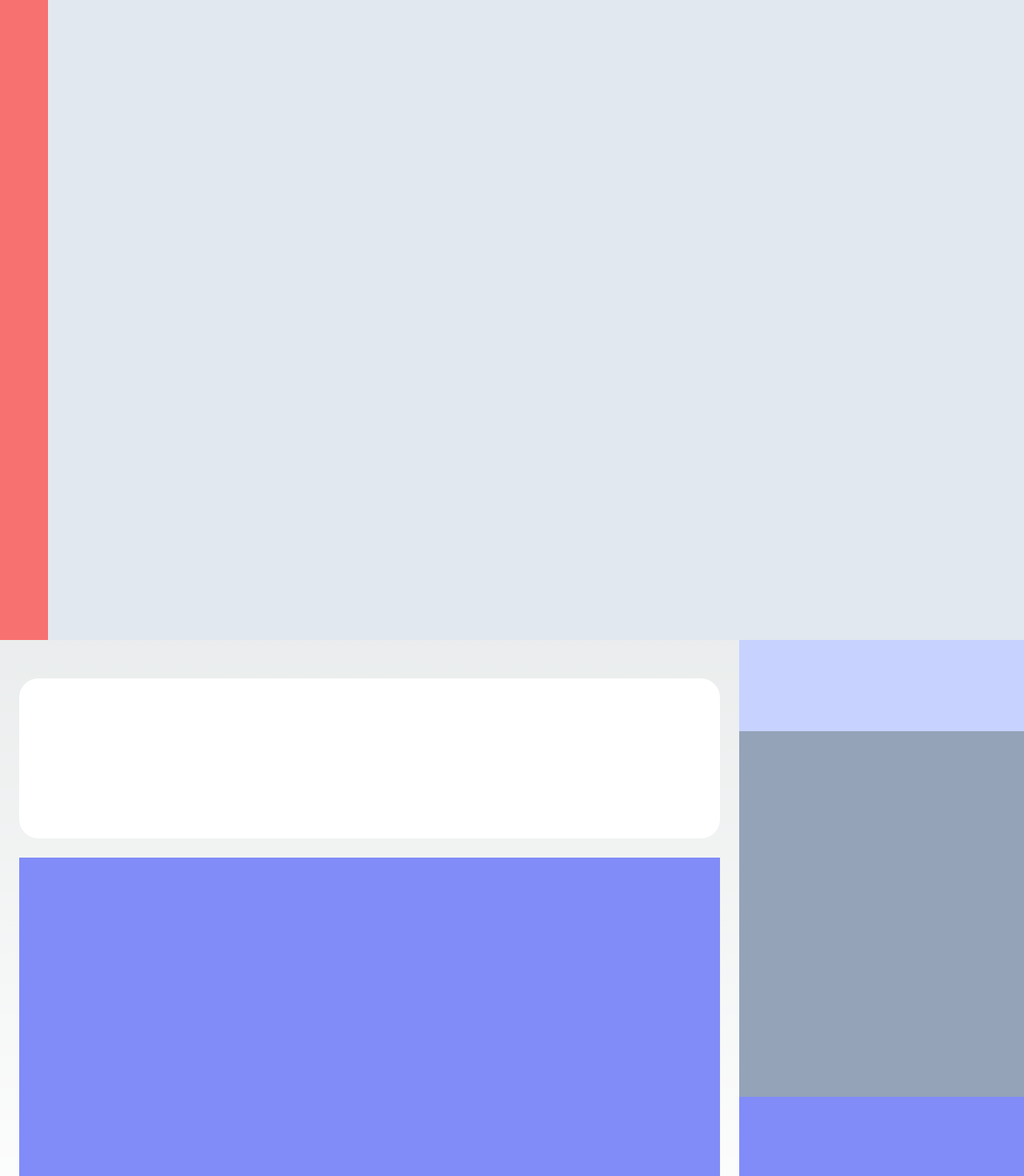
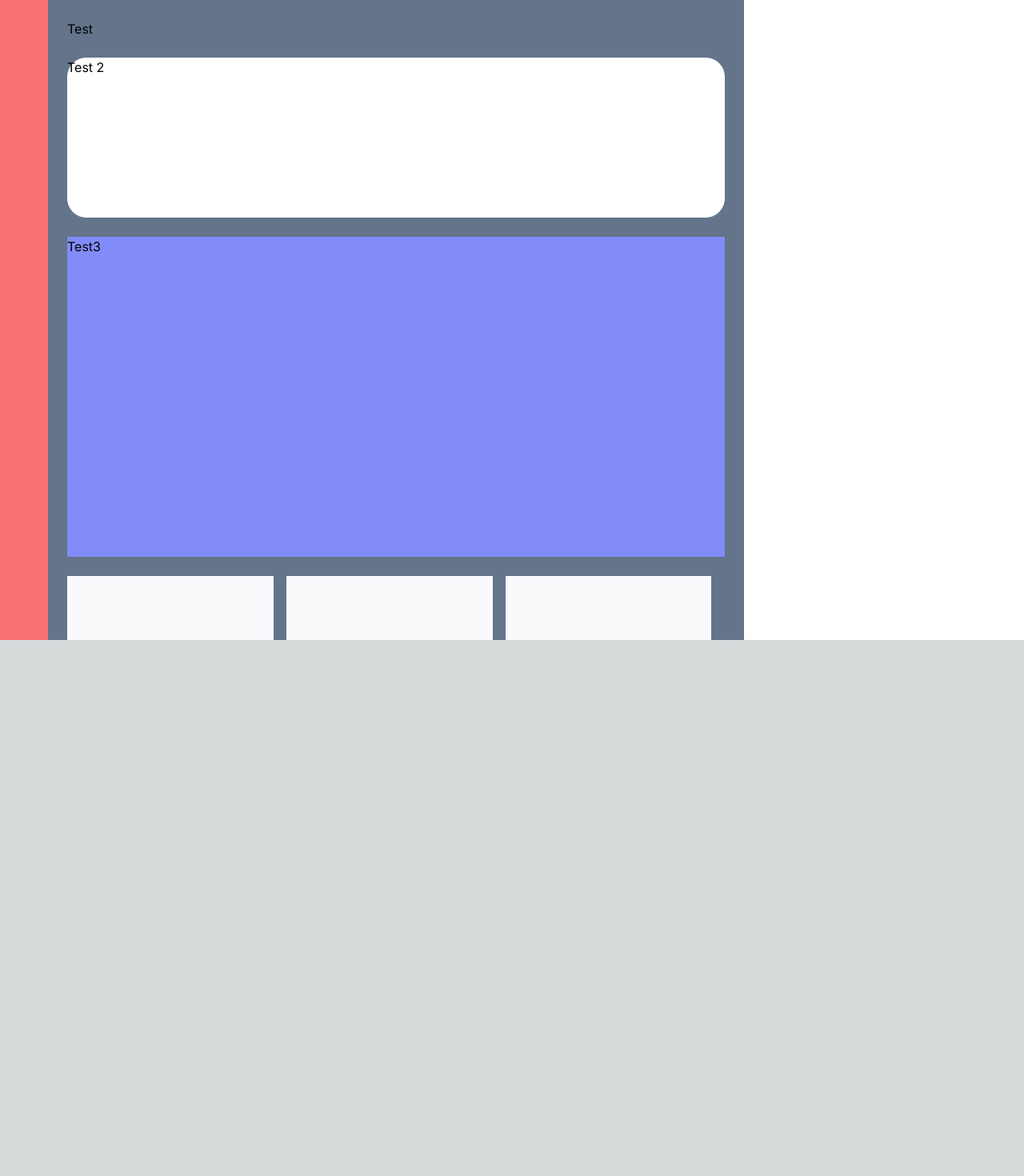
Before and after one commit to RN2541/food-deli, a Next.js app: page / in a window 1280 px wide. Shown: the top 1470 px of the page at 80% size. After the commit the page ends 800 px from the top, so only its background shows below. Built offline with nearby package versions, Linux system fonts and the light colour scheme.

Commit message:
feat: :ambulance: add/edit

```diff
--- a/src/app/layout.tsx
+++ b/src/app/layout.tsx
@@ -19,9 +19,10 @@ export default function RootLayout({
       <body className={inter.className}>
         <section className='relative h-screen w-[100%] flex'>
         <div className='static flex-none w-[60px] shrink h-full bg-red-400'></div>
-        <div className='static flex-1 h-full bg-slate-200'></div>
+        <div className='static flex-1 h-full bg-slate-500'>{children}</div>
+
         </section>
-          {children}
+
           </body>
     </html>
   )
--- a/src/app/page.tsx
+++ b/src/app/page.tsx
@@ -1,11 +1,9 @@
 export default function Home (){
-  return(
-    <main className="h-screen w-full flex">
-      <div className="w-full h-full overflow-scroll pt-6 px-6 space-y-6">
-        <div className="w-full h-auto space-x-4">
-        </div>
-        <div className="w-full h-[200px]  bg-white rounded-3xl"></div>
-        <div className="w-full h-[400px] bg-indigo-400"></div>
+  return <main className="h-screen w-full flex overflow-scroll">
+    <div className="w-full h-full  pt-6 px-6 space-y-6">
+      <div className="w-full h-auto space-x-4"> Test</div>
+      <div className="w-full h-[200px]  bg-white rounded-3xl"> Test 2</div>
+      <div className="w-full h-[400px] bg-indigo-400">Test3</div>
       <div className="w-full h-auto flex flex-wrap gap-4">
            <div className="h-[200px] w-[calc(33.33%-16px)] bg-slate-50"></div>
            <div className="h-[200px] w-[calc(33.33%-16px)] bg-slate-50"></div>
@@ -19,11 +17,34 @@ export default function Home (){
            <div className="h-[200px] w-[calc(33.33%-16px)] bg-slate-50"></div>
     </div>
     </div>
-      <div className="w-[500px] h-full bg-white flex flex-col">
-      <div className="w-full h-[200px] bg-indigo-200"></div>
-      <div className="w-full h-full bg-slate-400"></div>
-      <div className="w-full h-[400px] bg-indigo-400"></div>
-      </div>
+    <div className="w-[500px] h-full bg-white flex flex-col"></div>
+
   </main>
-)
+//   return(
+//     <main className="h-screen w-full flex">
+//       <div className="w-full h-full overflow-scroll pt-6 px-6 space-y-6">
+//         <div className="w-full h-auto space-x-4">
+//         </div>
+//         {/* <div className="w-full h-[200px]  bg-white rounded-3xl"></div>
+//         <div className="w-full h-[400px] bg-indigo-400"></div>
+//         <div className="w-full h-auto flex flex-wrap gap-4">
+//           <div className="h-[200px] w-[calc(33.33%-16px)] bg-slate-50"></div>
+//           <div className="h-[200px] w-[calc(33.33%-16px)] bg-slate-50"></div>
+//           <div className="h-[200px] w-[calc(33.33%-16px)] bg-slate-50"></div>
+//           <div className="h-[200px] w-[calc(33.33%-16px)] bg-slate-50"></div>
+//           <div className="h-[200px] w-[calc(33.33%-16px)] bg-slate-50"></div>
+//           <div className="h-[200px] w-[calc(33.33%-16px)] bg-slate-50"></div>
+//           <div className="h-[200px] w-[calc(33.33%-16px)] bg-slate-50"></div>
+//           <div className="h-[200px] w-[calc(33.33%-16px)] bg-slate-50"></div>
+//           <div className="h-[200px] w-[calc(33.33%-16px)] bg-slate-50"></div>
+//           <div className="h-[200px] w-[calc(33.33%-16px)] bg-slate-50"></div>
+//         </div> */}
+//       </div>
+//       <div className="w-[500px] h-full bg-white flex flex-col">
+//       <div className="w-full h-[200px] bg-indigo-200"></div>
+//       <div className="w-full h-full bg-slate-400"></div>
+//       <div className="w-full h-[400px] bg-indigo-400"></div>
+//       </div>
+//     </main>
+// )
 }
```
Lines whose indentation alone changed are shown as unchanged.
